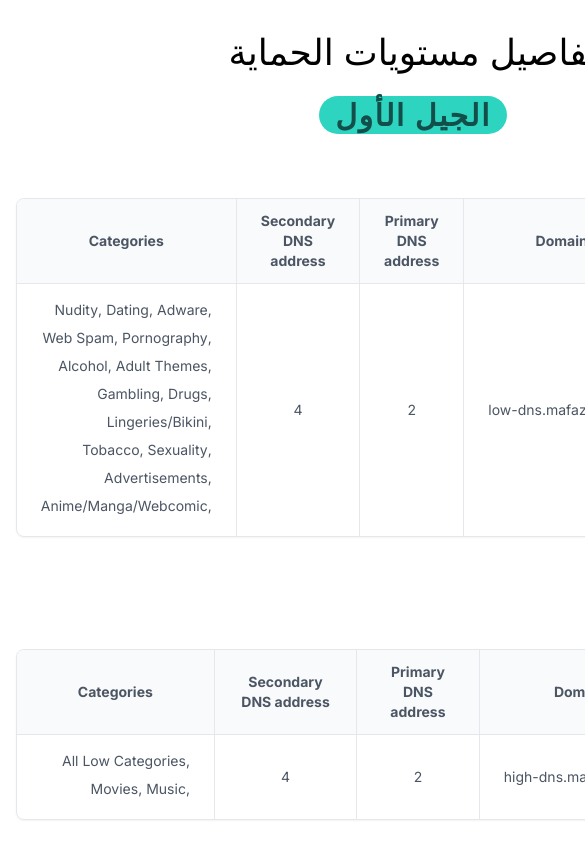
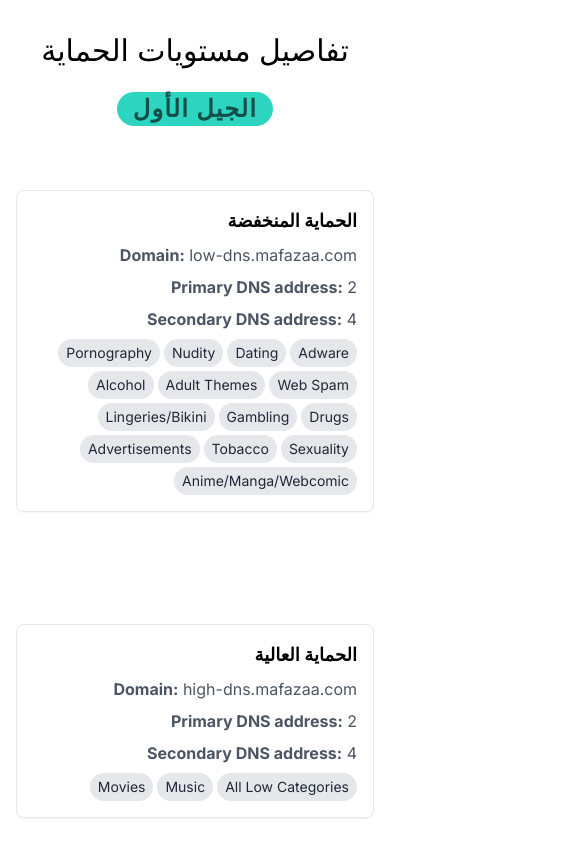
Before and after one commit to ahmed-elbehairy7/ainaa-web, a Next.js app: page /setupvalues in a window 390 px wide. Shown: the top 858 px of the page, 585 px wide, since content can reach past the window. Built offline with nearby package versions, Linux system fonts and the light colour scheme.

Commit message:
Responsive on all devices

```diff
--- a/app/[gen]/setupguide/page.tsx
+++ b/app/[gen]/setupguide/page.tsx
@@ -5,7 +5,6 @@
 import { genName } from "@/app/appTypes";
 import setupGuideData, { genSetupGuideData } from "./setupGuideData";
 import LearnProtection from "@/app/components/LearnProtection";
-import Link from "next/link";
 
 function Page({ params }: { params: { gen: genName } }) {
   const genGuide: genSetupGuideData = setupGuideData[params.gen];
@@ -19,7 +18,7 @@
         أي جهاز تريد أن تحمي؟
       </h1>
 
-      <div className=" w-4/5 grid grid-cols-3 gap-4">
+      <div className=" w-4/5 grid grid-cols-2 lg:grid-cols-3 gap-4">
         {genGuide.devices.map((device, i) => (
           <DeviceCard {...device} key={i} />
         ))}
--- a/app/components/CommingSoon.tsx
+++ b/app/components/CommingSoon.tsx
@@ -3,10 +3,10 @@
 function CommingSoon() {
   return (
     <div className="min-h-screen bg-gradient-to-r from-[#5145e5] to-[#8b5cf6] flex flex-col items-center justify-center">
-      <h1 className="text-5xl text-white font-bold mb-8 animate-pulse">
+      <h1 className="text-center  text-4xl md:text-5xl text-white font-bold mb-8 animate-pulse">
         Coming Soon
       </h1>
-      <p className="text-white text-lg mb-8 " dir="ltr">
+      <p className="text-white text-base md:text-lg mb-8 text-center" dir="ltr">
         We&apos;re working hard to bring you something amazing. Stay tuned!
       </p>
     </div>
--- a/app/components/DeviceCard.tsx
+++ b/app/components/DeviceCard.tsx
@@ -3,13 +3,11 @@
 import React from "react";
 import { deviceParams } from "../[gen]/setupguide/[device]/deviceData";
 
-// TODO: implement the comming soon card
-
 function DeviceCard({ device, gen, soon }: deviceParams) {
   return (
     <Link
       href={soon === true ? `/commingSoon` : `/${gen}/setupguide/${device}`}
-      className="p-5 lg:px-8 duration-300 transform bg-white border border-[#434356] text-[#434356] shadow-sm hover:-translate-y-2 text-center cursor-pointer hover:bg-slate-50 active:shadow-inner flex flex-col gap-4  justify-center items-center "
+      className="p-4 lg:px-8 duration-300 transform bg-white border border-[#434356] text-[#434356] shadow-sm hover:-translate-y-2 text-center cursor-pointer hover:bg-slate-50 active:shadow-inner flex flex-col gap-4  justify-center items-center "
     >
       <div className=" flex flex-col justify-center items-center gap-4">
         <Image
@@ -26,7 +24,7 @@
 
         <h3 className="text-lg font-bold capitalize">{device}</h3>
         {soon && (
-          <p className="flex items-center justify-center w-fit h-12 px-6 tracking-wide text-white transition duration-200 shadow-md bg-deep-purple rounded-full font-bold">
+          <p className="flex items-center justify-center text-xs md:text-base w-fit h-8 md:h-12 px-2 md:px-6 md:tracking-wide text-white transition duration-200 shadow-md bg-deep-purple rounded-full font-medium md:font-bold">
             comming soon
           </p>
         )}
--- a/app/components/LinkButton.tsx
+++ b/app/components/LinkButton.tsx
@@ -10,7 +10,7 @@
   return (
     <Link
       href={link}
-      className="inline-flex items-center justify-center w-full h-12 px-6 font-medium tracking-wide text-white transition duration-200 rounded shadow-md md:w-auto bg-deep-purple hover:bg-purple-700 focus:shadow-outline focus:outline-none"
+      className="flex items-center justify-center w-fit h-12 px-3 md:px-6 text-xs md:text-base font-medium tracking-wide text-white transition duration-200 rounded shadow-md md:w-auto bg-deep-purple hover:bg-purple-700 focus:shadow-outline focus:outline-none"
     >
       {content}
     </Link>
--- a/app/components/Table.tsx
+++ b/app/components/Table.tsx
@@ -17,11 +17,12 @@
   categories,
 }: TableDataTypes) {
   return (
-    <div className="max-w-screen-xl w-full mx-auto px-4 md:px-8  mb-8">
-      <div className="mt-12 shadow-sm border rounded-lg overflow-x-auto">
-        <table className="w-full table-auto text-sm text-center border-collapse">
+    <div className="max-w-screen-xl w-full mx-auto px-4 md:px-8 mb-8">
+      {/* Table layout for larger screens */}
+      <div className="hidden md:block mt-12 shadow-sm border rounded-lg overflow-x-auto">
+        <table className="min-w-full table-auto text-sm text-center border-collapse">
           <thead className="bg-gray-50 text-gray-600 font-medium border-b border-gray-200">
-            <tr className="">
+            <tr>
               <th className="py-3 px-6 border-l border-gray-200">Title</th>
               <th className="py-3 px-6 border-l border-gray-200">Domain</th>
               <th className="py-3 px-6 border-l border-gray-200">
@@ -30,11 +31,11 @@
               <th className="py-3 px-6 border-l border-gray-200">
                 Secondary DNS address
               </th>
-              <th className="py-3 px-6 ">Categories</th>
+              <th className="py-3 px-6">Categories</th>
             </tr>
           </thead>
-          <tbody className="text-gray-600 ">
-            <tr className="">
+          <tbody className="text-gray-600">
+            <tr>
               <td className="px-6 py-4 whitespace-nowrap border-l border-gray-200">
                 {title}
               </td>
@@ -47,10 +48,10 @@
               <td className="px-6 py-4 whitespace-nowrap border-l border-gray-200">
                 {secondary}
               </td>
-              <td className="px-6 py-4 whitespace-nowrap flex gap-1 max-w-fit flex-wrap">
+              <td className="px-6 py-4 whitespace-nowrap flex gap-1 flex-wrap">
                 {categories.map((category, i) => (
                   <p key={i} className="mb-1">
-                    ,{category}
+                    {category}
                   </p>
                 ))}
               </td>
@@ -58,6 +59,34 @@
           </tbody>
         </table>
       </div>
+
+      {/* Card layout for smaller screens */}
+      <div className="md:hidden mt-12 space-y-4">
+        <div className="border rounded-lg p-4 shadow-sm">
+          <div className="flex flex-col space-y-2">
+            <div className="font-semibold text-lg">{title}</div>
+            <div className="text-gray-600">
+              <strong>Domain:</strong> {domain}
+            </div>
+            <div className="text-gray-600">
+              <strong>Primary DNS address:</strong> {primary}
+            </div>
+            <div className="text-gray-600">
+              <strong>Secondary DNS address:</strong> {secondary}
+            </div>
+            <div className="flex flex-wrap gap-1">
+              {categories.map((category, i) => (
+                <span
+                  key={i}
+                  className="bg-gray-200 text-gray-800 px-2 py-1 rounded-full text-sm"
+                >
+                  {category}
+                </span>
+              ))}
+            </div>
+          </div>
+        </div>
+      </div>
     </div>
   );
 }
--- a/app/setupvalues/page.tsx
+++ b/app/setupvalues/page.tsx
@@ -9,8 +9,10 @@
 const SetupValuesPage = () => {
   return (
     <div className="my-8 flex flex-col items-center">
-      <h1 className="text-center text-4xl mb-6">تفاصيل مستويات الحماية</h1>
-      <h2 className="text-center text-3xl  px-4 py-px mb-4 font-semibold tracking-wider text-teal-900 uppercase rounded-full bg-teal-400">
+      <h1 className="text-center text-3xl md:text-4xl mb-6">
+        تفاصيل مستويات الحماية
+      </h1>
+      <h2 className="text-center text-2xl md:text-3xl  px-4 py-px mb-4 font-semibold tracking-wider text-teal-900 uppercase rounded-full bg-teal-400">
         الجيل الأول
       </h2>
       <div className="flex-col gap-8 flex">
```
Also changed, not shown: app/[gen]/setupguide/[device]/page.tsx (+12 -9 lines), app/page.tsx (+5 -7 lines).
